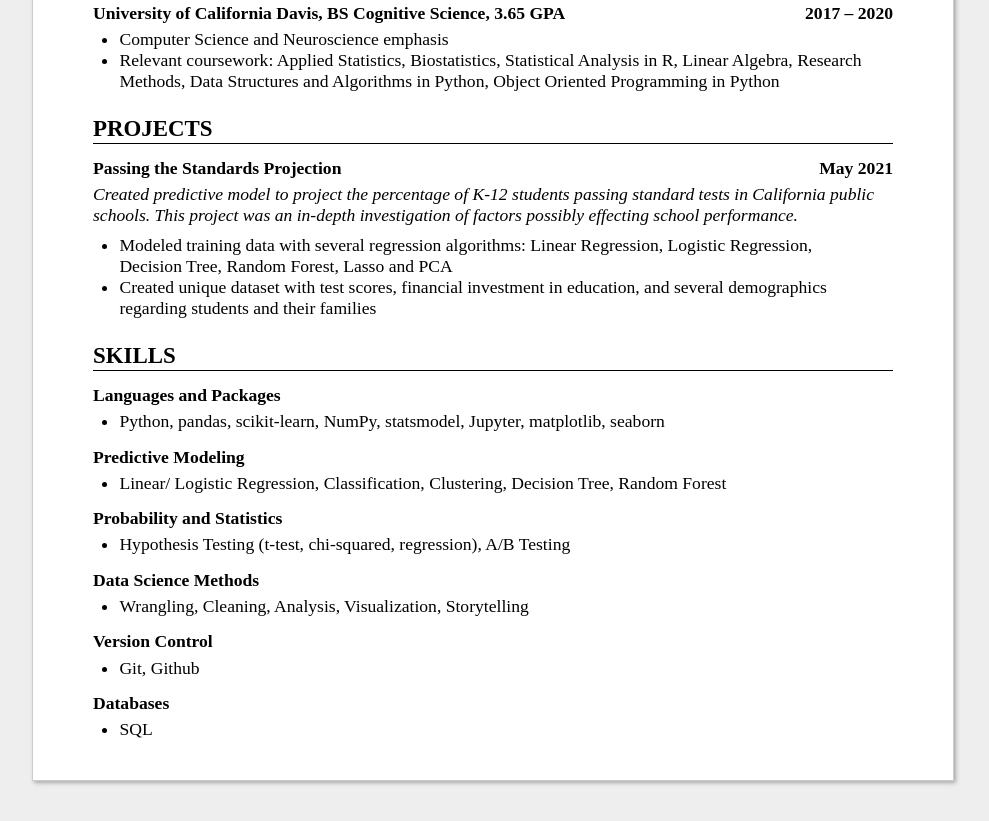
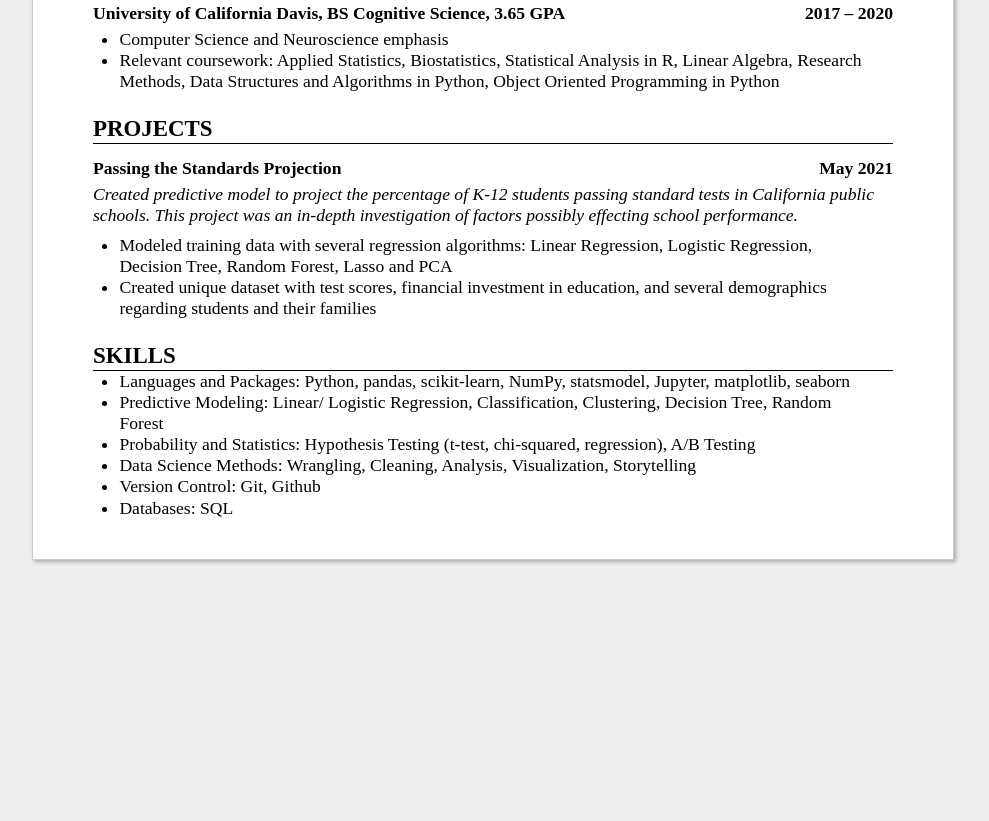
Before and after one commit to gabriellewald/resume.md, a plain HTML site: page docs/index.html in a window 1280 px wide. Shown: the part 1159-1980 px from the top of the page, without its empty margins (147-1136 px from the left). After the commit the page ends 1759 px from the top, so only its background shows below. Drawn offline with Linux system fonts and the light colour scheme.

```diff
--- a/docs/index.html
+++ b/docs/index.html
@@ -193,29 +193,13 @@
 <li>Created unique dataset with test scores, financial investment in education, and several demographics regarding students and their families</li>
 </ul>
 <h2>Skills</h2>
-<h3><span>Languages and Packages</span></h3>
 <ul>
-<li>Python, pandas, scikit-learn, NumPy, statsmodel, Jupyter, matplotlib, seaborn</li>
-</ul>
-<h3><span>Predictive Modeling</span></h3>
-<ul>
-<li>Linear/ Logistic Regression, Classification, Clustering, Decision Tree, Random Forest</li>
-</ul>
-<h3><span>Probability and Statistics</span></h3>
-<ul>
-<li>Hypothesis Testing (t-test, chi-squared, regression), A/B Testing</li>
-</ul>
-<h3><span>Data Science Methods</span></h3>
-<ul>
-<li>Wrangling, Cleaning, Analysis, Visualization, Storytelling</li>
-</ul>
-<h3><span>Version Control</span></h3>
-<ul>
-<li>Git, Github</li>
-</ul>
-<h3><span>Databases</span></h3>
-<ul>
-<li>SQL </li>
+<li>Languages and Packages: Python, pandas, scikit-learn, NumPy, statsmodel, Jupyter, matplotlib, seaborn</li>
+<li>Predictive Modeling: Linear/ Logistic Regression, Classification, Clustering, Decision Tree, Random Forest</li>
+<li>Probability and Statistics: Hypothesis Testing (t-test, chi-squared, regression), A/B Testing</li>
+<li>Data Science Methods: Wrangling, Cleaning, Analysis, Visualization, Storytelling</li>
+<li>Version Control: Git, Github</li>
+<li>Databases: SQL </li>
 </ul></div>
 </body>
 </html>
```
Also changed, not shown: 1 other file.
